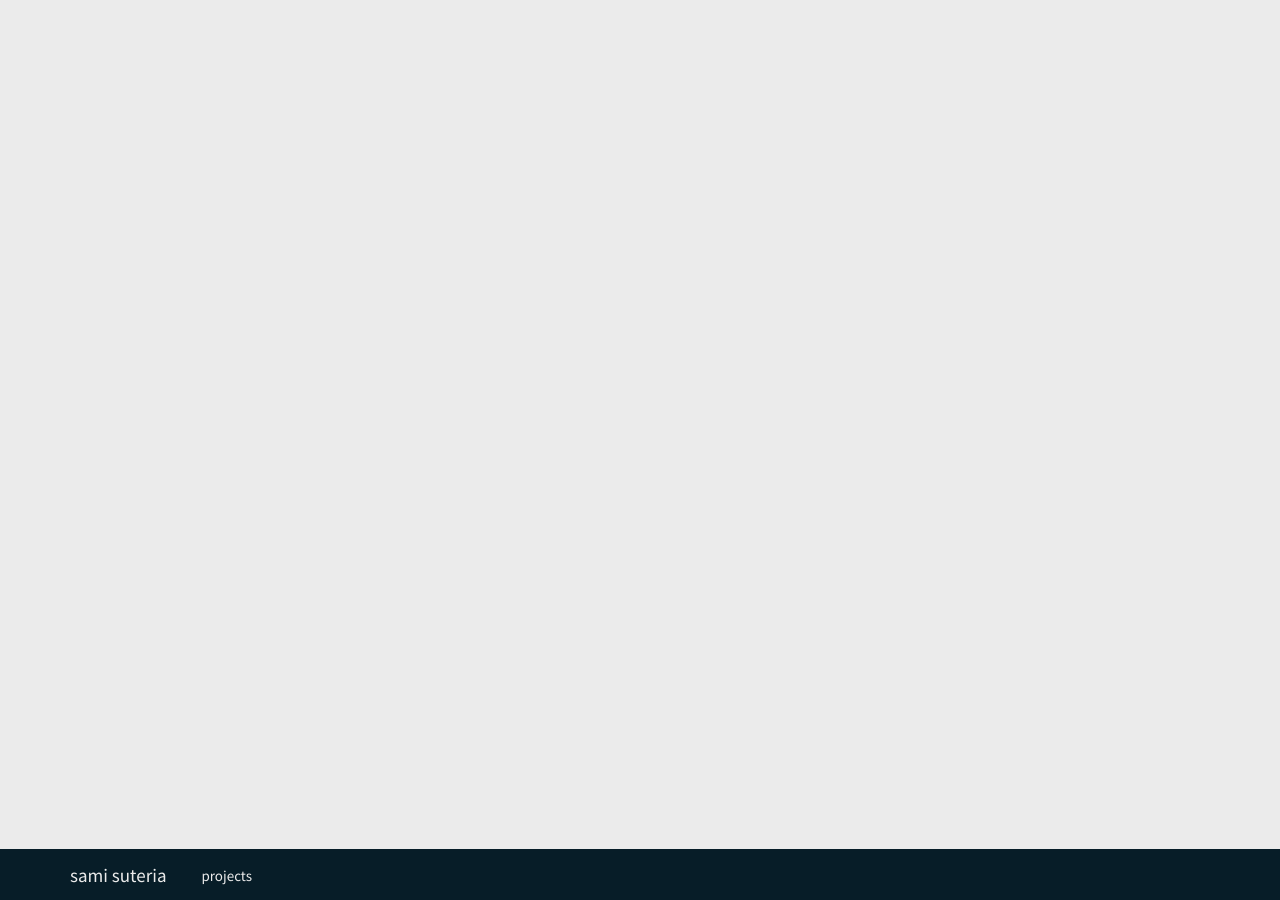
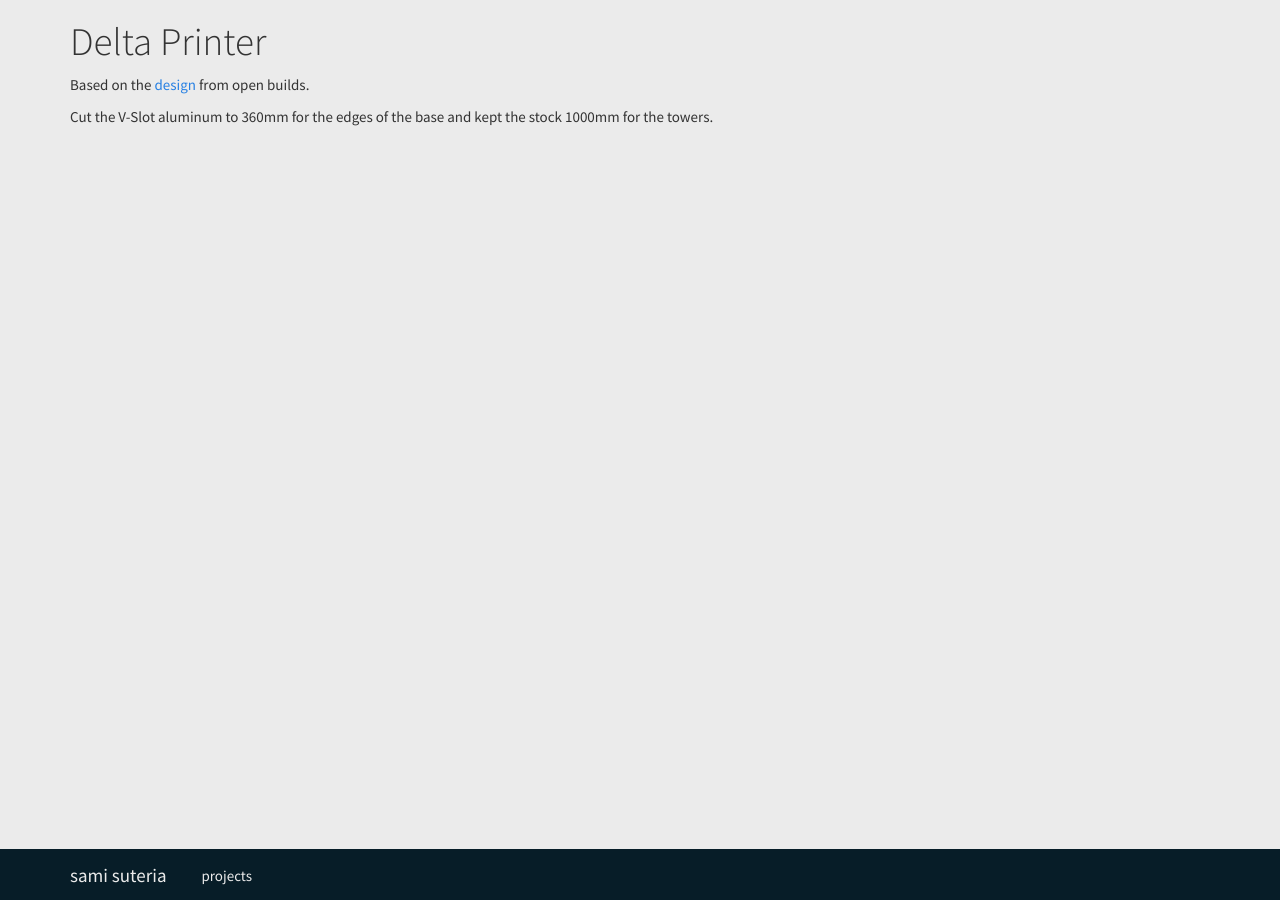
Before and after one commit to samisuteria/samisuteria.github.io, a Jekyll site: the page built from projects/delta-printer.md, in a window 1280 px wide. Built offline with Jekyll 4.4.1, drawn with Linux system fonts in a browser that asks for light colours; nearby versions of some CDN libraries.

Commit message:
update delta printer page

```diff
--- a/projects/delta-printer.md
+++ b/projects/delta-printer.md
@@ -2,3 +2,9 @@
 title: Delta 3D Printer | sami suteria
 layout: default
 ---
+
+# Delta Printer
+
+Based on the [design](http://www.openbuilds.com/builds/delta-six.476/) from open builds.
+
+Cut the V-Slot aluminum to 360mm for the edges of the base and kept the stock 1000mm for the towers.
```
Also changed, not shown: 1 other file.
